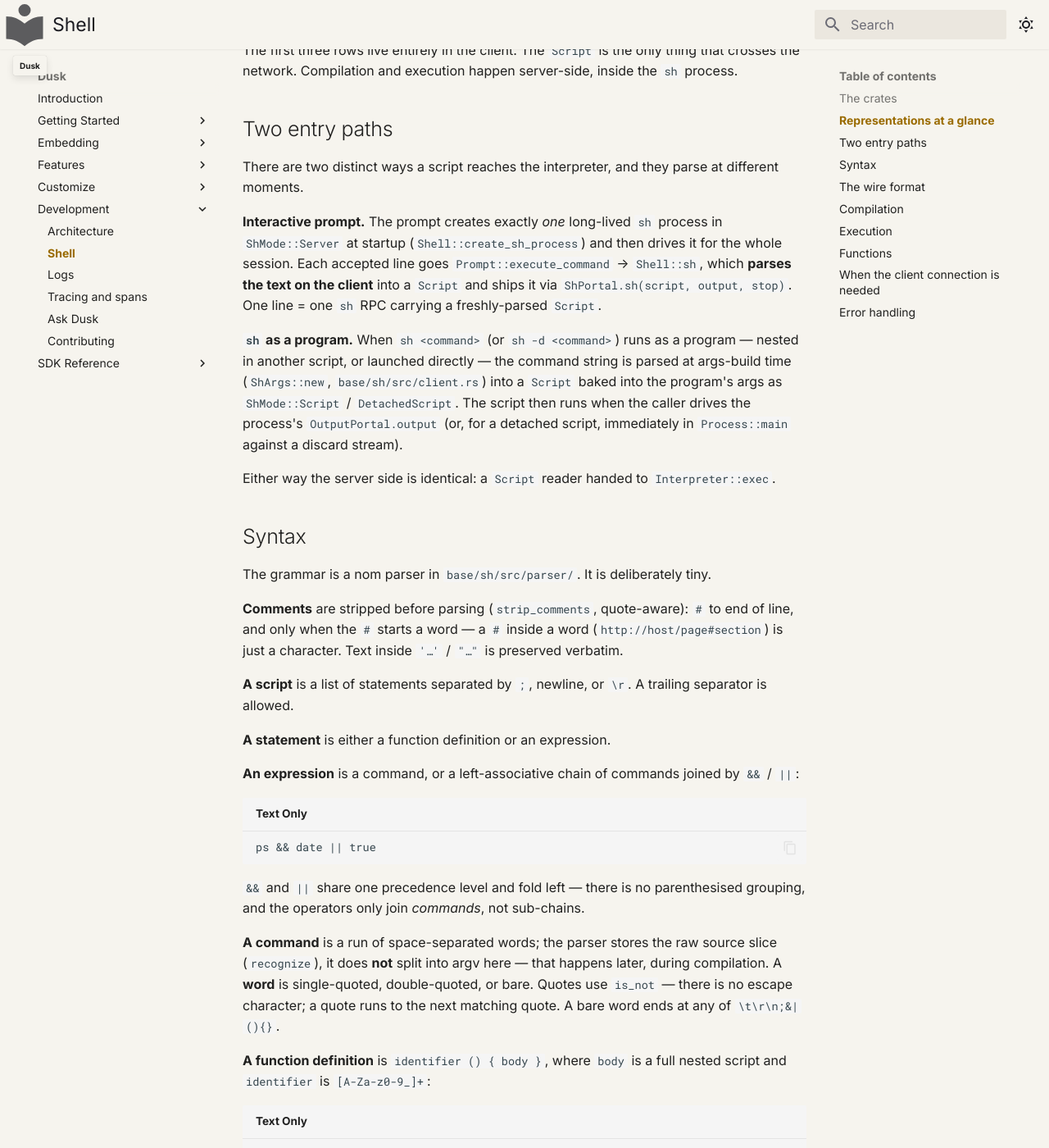
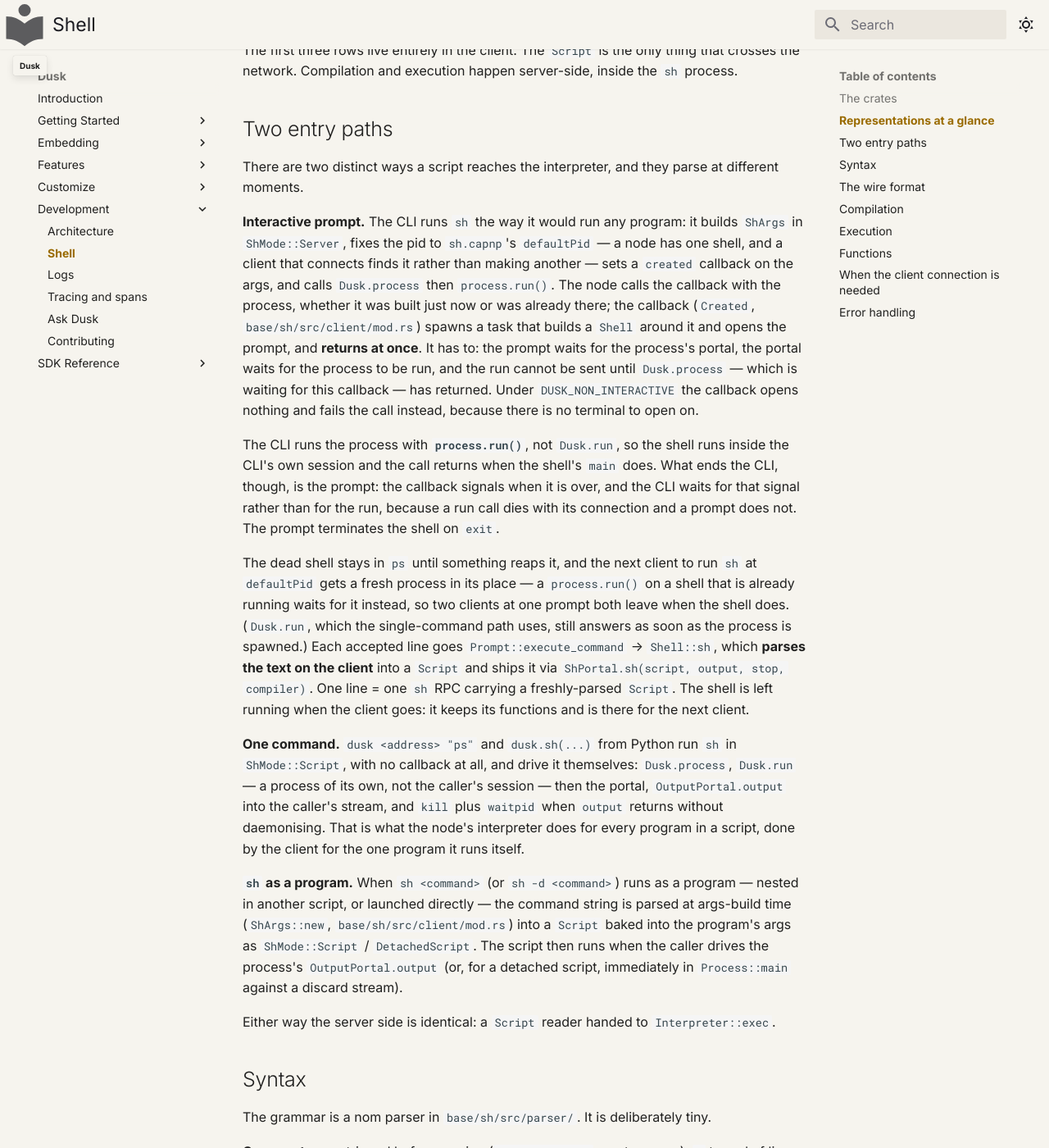
Before and after one commit to tomerze/dusk, an MkDocs documentation site: the page built from docs/docs/development/shell.md, in a window 1280 px wide and 1400 px high, scrolled down 1111 px. Shown: the whole window at 82% size. Built offline with MkDocs 1.6.1 and Material for MkDocs 9.7.7, drawn with Linux system fonts in a browser that asks for light colours; comment, search, counter and statistics services are not loaded; some of the changed text lies outside the part shown.

Commit message:
Update the docs for how a prompt opens now
The shell page traced a prompt that created its own `sh`; it now traces
the CLI running `sh` with a `created` callback, the callback opening the
prompt inside the `process` call, and a single command driven by the
client that ran it. It also says where the resilience lives: `Shell`
re-creates its `sh` at `defaultPid` when the node comes back, and the
CLI waits for the prompt rather than for a run call that dies with the
connection.

```diff
--- a/docs/docs/development/shell.md
+++ b/docs/docs/development/shell.md
@@ -13,7 +13,7 @@ travel back.
 |-------|------|------|
 | `base/sh` | both | the `sh` program. `parser/` and `client/` are client-side; `interpreter/` is server-side; `capnp/sh.capnp` is the wire contract |
 | `base/sh/src/client/prompt/` | client (`std`) | reedline UI, builtins, draws output |
-| `base/sh/src/client/shell/` | client (`std`) | `Shell` — drives one long-lived `sh` process |
+| `base/sh/src/client/shell/` | client (`std`) | `Shell` — drives the `sh` process a client was handed |
 | `dusk_connection` | client (`std`) | `Connection` — the TCP/RPC link |
 
 ## Representations at a glance
@@ -44,16 +44,48 @@ the `sh` process.
 There are two distinct ways a script reaches the interpreter, and they parse at
 different moments.
 
-**Interactive prompt.** The prompt creates exactly *one* long-lived `sh`
-process in `ShMode::Server` at startup (`Shell::create_sh_process`) and then
-drives it for the whole session. Each accepted line goes
-`Prompt::execute_command` → `Shell::sh`, which **parses the text on the client**
-into a `Script` and ships it via `ShPortal.sh(script, output, stop)`. One line =
-one `sh` RPC carrying a freshly-parsed `Script`.
+**Interactive prompt.** The CLI runs `sh` the way it would run any program:
+it builds `ShArgs` in `ShMode::Server`, fixes the pid to `sh.capnp`'s
+`defaultPid` — a node has one shell, and a client that connects finds it rather
+than making another — sets a `created` callback on the args, and calls
+`Dusk.process` then `process.run()`. The node calls the callback with the
+process, whether it was built just now or was already there; the callback
+(`Created`, `base/sh/src/client/mod.rs`) spawns a task that builds a `Shell`
+around it and opens the prompt, and **returns at once**. It has to: the prompt
+waits for the process's portal, the portal waits for the process to be run, and
+the run cannot be sent until `Dusk.process` — which is waiting for this
+callback — has returned. Under `DUSK_NON_INTERACTIVE` the callback opens
+nothing and fails the call instead, because there is no terminal to open on.
+
+The CLI runs the process with **`process.run()`**, not `Dusk.run`, so the shell
+runs inside the CLI's own session and the call returns when the shell's `main`
+does. What ends the CLI, though, is the prompt: the callback signals when it is
+over, and the CLI waits for that signal rather than for the run, because a run
+call dies with its connection and a prompt does not. The prompt terminates the
+shell on `exit`.
+
+The dead shell stays in `ps` until something reaps it, and the next client to
+run `sh` at `defaultPid` gets a fresh process in its place — a `process.run()`
+on a shell that is already running waits for it instead, so two clients at one
+prompt both leave when the shell does. (`Dusk.run`, which the single-command
+path uses, still answers as soon as the process is spawned.)
+Each accepted line goes `Prompt::execute_command` → `Shell::sh`, which **parses
+the text on the client** into a `Script` and ships it via
+`ShPortal.sh(script, output, stop, compiler)`. One line = one `sh` RPC carrying
+a freshly-parsed `Script`. The shell is left running when the client goes: it
+keeps its functions and is there for the next client.
+
+**One command.** `dusk <address> "ps"` and `dusk.sh(...)` from Python run `sh`
+in `ShMode::Script`, with no callback at all, and drive it themselves:
+`Dusk.process`, `Dusk.run` — a process of its own, not the caller's session —
+then the portal, `OutputPortal.output` into the caller's stream, and `kill` plus
+`waitpid` when `output` returns without daemonising. That is what the node's
+interpreter does for every program in a script, done by the client for the one
+program it runs itself.
 
 **`sh` as a program.** When `sh <command>` (or `sh -d <command>`) runs as a
 program — nested in another script, or launched directly — the command string is
-parsed at args-build time (`ShArgs::new`, `base/sh/src/client.rs`) into a
+parsed at args-build time (`ShArgs::new`, `base/sh/src/client/mod.rs`) into a
 `Script` baked into the program's args as `ShMode::Script` / `DetachedScript`.
 The script then runs when the caller drives the process's `OutputPortal.output`
 (or, for a detached script, immediately in `Process::main` against a discard
@@ -237,10 +269,16 @@ RPC to the server on the hot path, and is the first thing to fail (silently, at
 | Spawning / killing the resulting process | No network — uses the server-local `dusk_core::local_client` |
 | Listing functions (highlighter, `functions` builtin) | Yes — `ShPortal.functions`, once per prompt |
 
-The connection itself is resilient: `Connection` and `Shell::create_sh_process`
-both wrap their capabilities in `capnp_rpc::auto_reconnect`, and a keepalive task
-pings `pid()` on an RTT-adaptive interval to measure latency and keep the
-reconnect warm.
+The connection itself is resilient, and so is the shell on top of it.
+`Connection` wraps its capability in `capnp_rpc::auto_reconnect`, and so does
+`Shell`: the process it was handed is the first incarnation, and when a call
+finds the node gone, `Shell::recreate_sh_process` makes a fresh server-mode `sh`
+at `defaultPid` on the node that answers next — with no `created` callback on
+those args, so no second prompt opens. Meanwhile the keepalive pings `pid()` on
+an RTT-adaptive interval and the status line reads `disconnected` while it
+fails. A prompt therefore outlives the node it was opened against, which is why
+the CLI waits for the prompt rather than for its `process.run()` — that call
+dies with the connection.
 
 ## Error handling
 
```
Also changed, not shown: docs/docs/sdk-reference/crates.md (+1 -1 lines).
